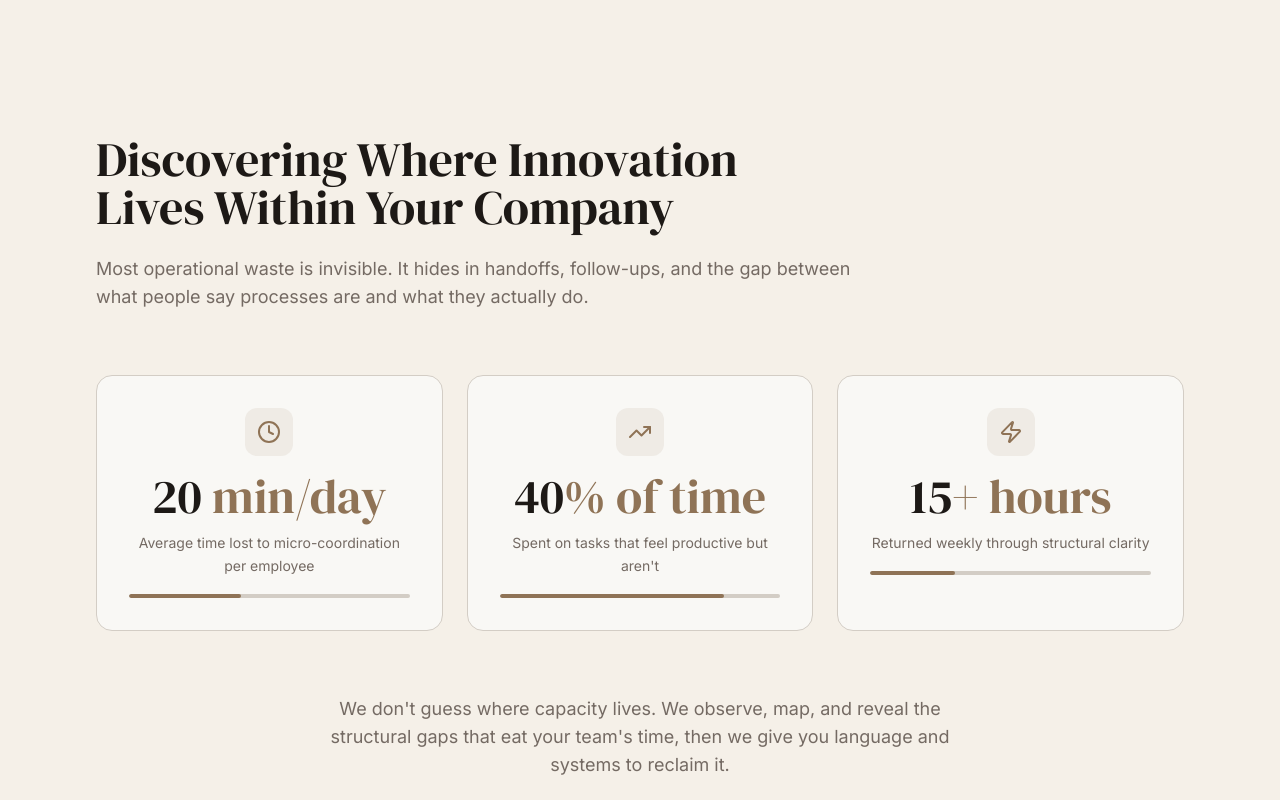
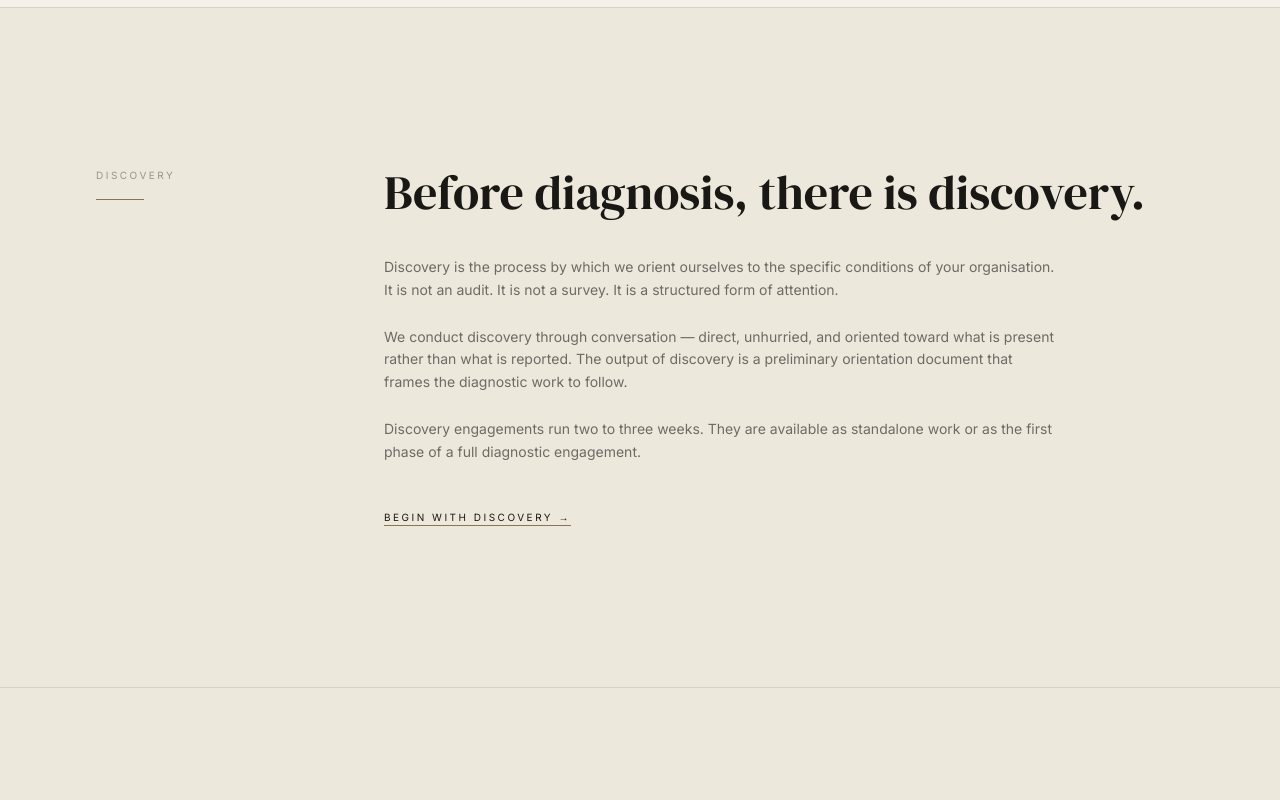
Before and after one commit to quietdissent/Q, a Next.js app: page / in a window 1280 px wide. Shown: the part 3600-4400 px from the top of the page. Built offline with nearby package versions, Linux system fonts and the light colour scheme.

Commit message:
feat: editorial discovery section

```diff
--- a/components/sections/discovery.tsx
+++ b/components/sections/discovery.tsx
@@ -1,98 +1,61 @@
 "use client"
 
 import { motion } from "framer-motion"
-import { useInView, useCountUp } from "@/hooks/use-scroll-animation"
-import { Clock, TrendingUp, Zap } from "lucide-react"
-
-const stats = [
-  { icon: Clock, value: 20, suffix: " min/day", label: "Average time lost to micro-coordination per employee" },
-  { icon: TrendingUp, value: 40, suffix: "% of time", label: "Spent on tasks that feel productive but aren't" },
-  { icon: Zap, value: 15, suffix: "+ hours", label: "Returned weekly through structural clarity" },
-]
 
 export function DiscoverySection() {
-  const [ref, inView] = useInView(0.1)
-
   return (
-    <section className="relative py-24 lg:py-32" ref={ref}>
-      <div className="mx-auto max-w-6xl px-6 lg:px-8">
-        <motion.div
-          initial={{ opacity: 0, y: 40 }}
-          animate={inView ? { opacity: 1, y: 0 } : {}}
-          transition={{ duration: 0.7, ease: [0.22, 1, 0.36, 1] }}
-          className="max-w-3xl"
-        >
-          <h2 className="font-serif text-3xl leading-tight text-foreground sm:text-4xl lg:text-5xl text-balance">
-            Discovering Where Innovation Lives Within Your Company
-          </h2>
-          <p className="mt-6 text-base leading-relaxed text-muted-foreground lg:text-lg">
-            Most operational waste is invisible. It hides in handoffs, follow-ups, and the gap between
-            what people say processes are and what they actually do.
-          </p>
-        </motion.div>
-
-        {/* Stats */}
-        <div className="mt-16 grid gap-6 md:grid-cols-3">
-          {stats.map((stat, i) => {
-            const Icon = stat.icon
-            return <StatCard key={stat.label} stat={stat} Icon={Icon} inView={inView} index={i} />
-          })}
+    <section id="discovery" className="bg-[#EDE8DC] border-t border-[#1A1814]/10">
+      <div className="mx-auto max-w-6xl px-6 py-32 lg:px-8 lg:py-40">
+        <div className="grid grid-cols-1 gap-16 lg:grid-cols-12">
+          <div className="lg:col-span-3 flex flex-col gap-4">
+            <span className="text-[10px] tracking-[0.25em] uppercase text-[#1A1814]/40">
+              Discovery
+            </span>
+            <div className="h-[1px] w-12 bg-[#8B7355]" />
+          </div>
+          <div className="lg:col-span-9 flex flex-col gap-10">
+            <motion.h2
+              initial={{ opacity: 0, y: 16 }}
+              whileInView={{ opacity: 1, y: 0 }}
+              viewport={{ once: true }}
+              transition={{ duration: 0.7 }}
+              className="font-serif text-4xl text-[#1A1814] leading-[1.1] lg:text-5xl"
+            >
+              Before diagnosis, there is discovery.
+            </motion.h2>
+            <motion.div
+              initial={{ opacity: 0, y: 12 }}
+              whileInView={{ opacity: 1, y: 0 }}
+              viewport={{ once: true }}
+              transition={{ duration: 0.7, delay: 0.15 }}
+              className="flex flex-col gap-6 text-sm text-[#1A1814]/60 leading-relaxed max-w-2xl"
+            >
+              <p>
+                Discovery is the process by which we orient ourselves to the specific conditions of your organisation. It is not an audit. It is not a survey. It is a structured form of attention.
+              </p>
+              <p>
+                We conduct discovery through conversation — direct, unhurried, and oriented toward what is present rather than what is reported. The output of discovery is a preliminary orientation document that frames the diagnostic work to follow.
+              </p>
+              <p>
+                Discovery engagements run two to three weeks. They are available as standalone work or as the first phase of a full diagnostic engagement.
+              </p>
+            </motion.div>
+            <motion.div
+              initial={{ opacity: 0 }}
+              whileInView={{ opacity: 1 }}
+              viewport={{ once: true }}
+              transition={{ duration: 0.6, delay: 0.3 }}
+            >
+              <a
+                href="#contact"
+                className="text-[10px] tracking-[0.25em] uppercase text-[#1A1814] underline underline-offset-4 decoration-[#8B7355] hover:opacity-60 transition-opacity"
+              >
+                Begin with Discovery →
+              </a>
+            </motion.div>
+          </div>
         </div>
-
-        <motion.div
-          initial={{ opacity: 0, y: 30 }}
-          animate={inView ? { opacity: 1, y: 0 } : {}}
-          transition={{ delay: 0.8, duration: 0.6 }}
-          className="mx-auto mt-16 max-w-2xl text-center"
-        >
-          <p className="text-base leading-relaxed text-muted-foreground lg:text-lg">
-            We don't guess where capacity lives. We observe, map, and reveal the structural
-            gaps that eat your team's time, then we give you language and systems to reclaim it.
-          </p>
-        </motion.div>
       </div>
     </section>
   )
 }
-
-function StatCard({
-  stat,
-  Icon,
-  inView,
-  index,
-}: {
-  stat: (typeof stats)[number]
-  Icon: typeof Clock
-  inView: boolean
-  index: number
-}) {
-  const count = useCountUp(stat.value, inView)
-
-  return (
-    <motion.div
-      initial={{ opacity: 0, y: 40 }}
-      animate={inView ? { opacity: 1, y: 0 } : {}}
-      transition={{ delay: 0.3 + index * 0.15, duration: 0.6, ease: [0.22, 1, 0.36, 1] }}
-      className="group flex flex-col items-center rounded-2xl border border-border bg-card p-8 text-center transition-all duration-500 hover:border-primary/30 hover:shadow-md"
-    >
-      <div className="mb-4 flex h-12 w-12 items-center justify-center rounded-xl bg-primary/10 transition-colors duration-300 group-hover:bg-primary/20">
-        <Icon className="h-6 w-6 text-primary" />
-      </div>
-      <div className="font-serif text-4xl text-foreground lg:text-5xl">
-        {count}
-        <span className="text-primary">{stat.suffix}</span>
-      </div>
-      <p className="mt-3 text-sm leading-relaxed text-muted-foreground">{stat.label}</p>
-
-      {/* Progress bar */}
-      <div className="mt-4 h-1 w-full overflow-hidden rounded-full bg-border">
-        <motion.div
-          className="h-full rounded-full bg-primary"
-          initial={{ width: 0 }}
-          animate={inView ? { width: `${(stat.value / 50) * 100}%` } : {}}
-          transition={{ delay: 0.6 + index * 0.15, duration: 1, ease: [0.22, 1, 0.36, 1] }}
-        />
-      </div>
-    </motion.div>
-  )
-}
```
